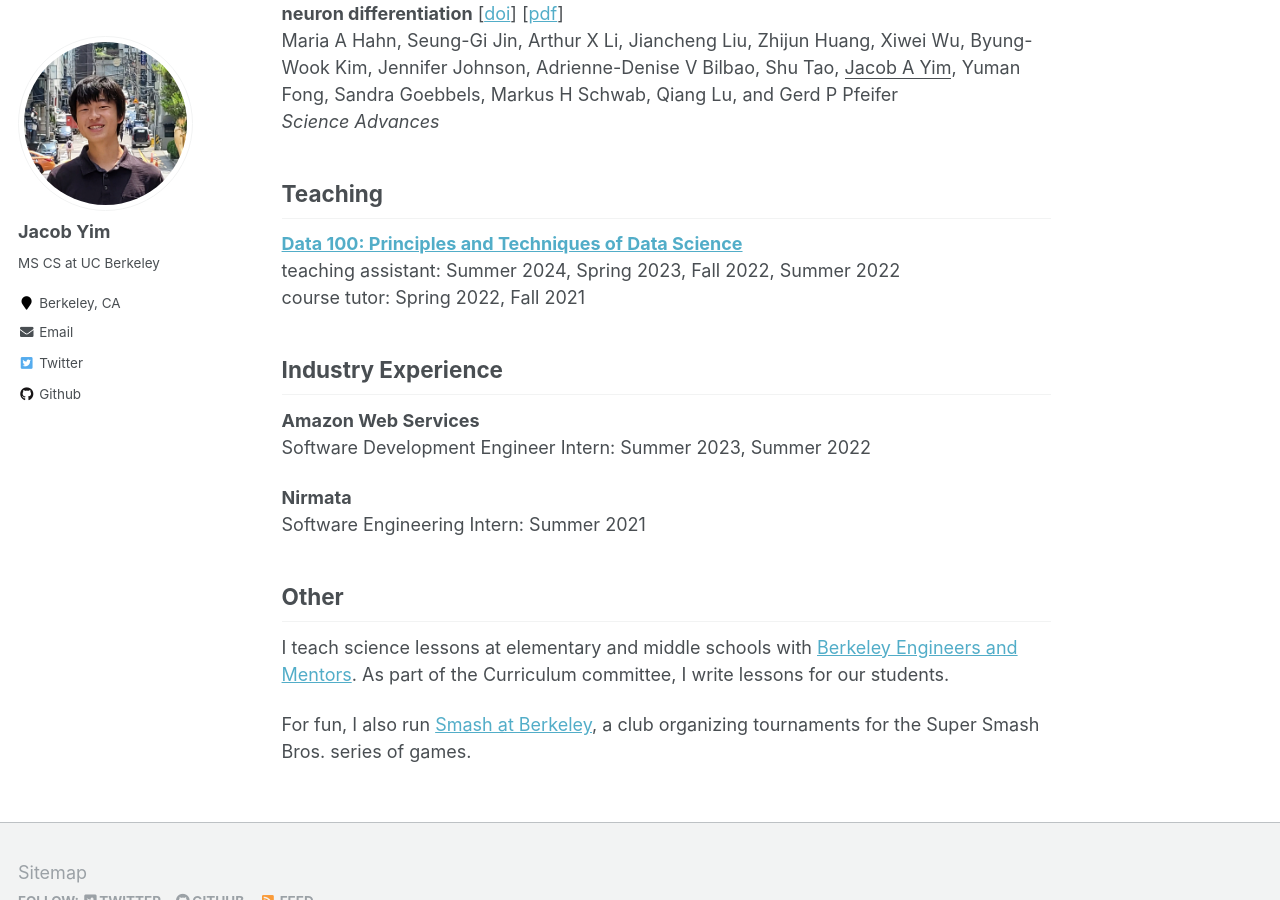
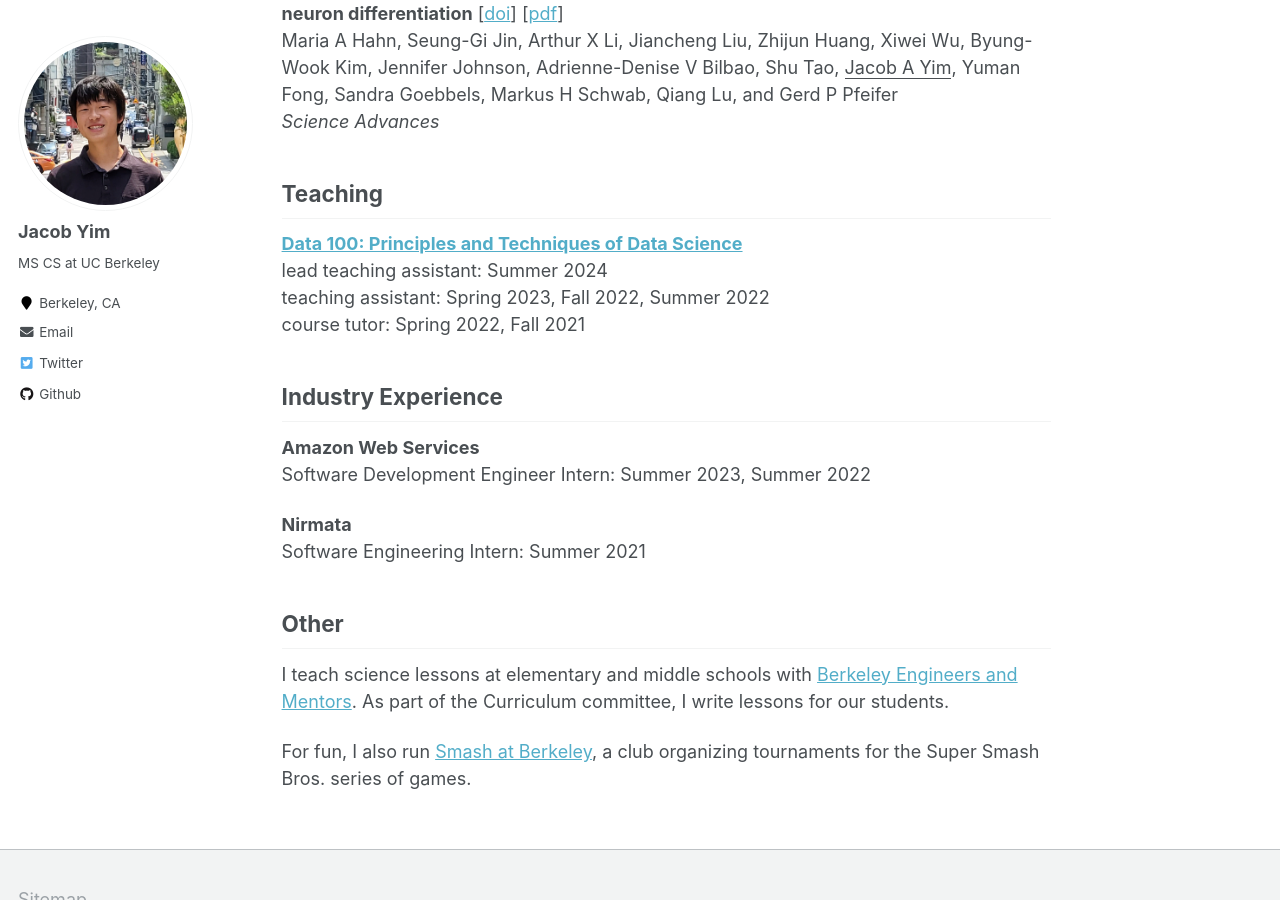
Before and after one commit to jcbym/jcbym.github.io, a Jekyll site: the page built from _pages/about.md, in a window 1280 px wide and 900 px high, scrolled down 1198 px. Built offline with Jekyll 4.4.1, drawn with Linux system fonts in a browser that asks for light colours.

Commit message:
update teaching

```diff
--- a/_pages/about.md
+++ b/_pages/about.md
@@ -42,7 +42,8 @@ Maria A Hahn, Seung-Gi Jin, Arthur X Li, Jiancheng Liu, Zhijun Huang, Xiwei Wu,
 
 ## Teaching
 [__Data 100: Principles and Techniques of Data Science__](https://ds100.org) \
-teaching assistant: Summer 2024, Spring 2023, Fall 2022, Summer 2022 \
+lead teaching assistant: Summer 2024 \
+teaching assistant: Spring 2023, Fall 2022, Summer 2022 \
 course tutor: Spring 2022, Fall 2021
 
 ## Industry Experience
```
